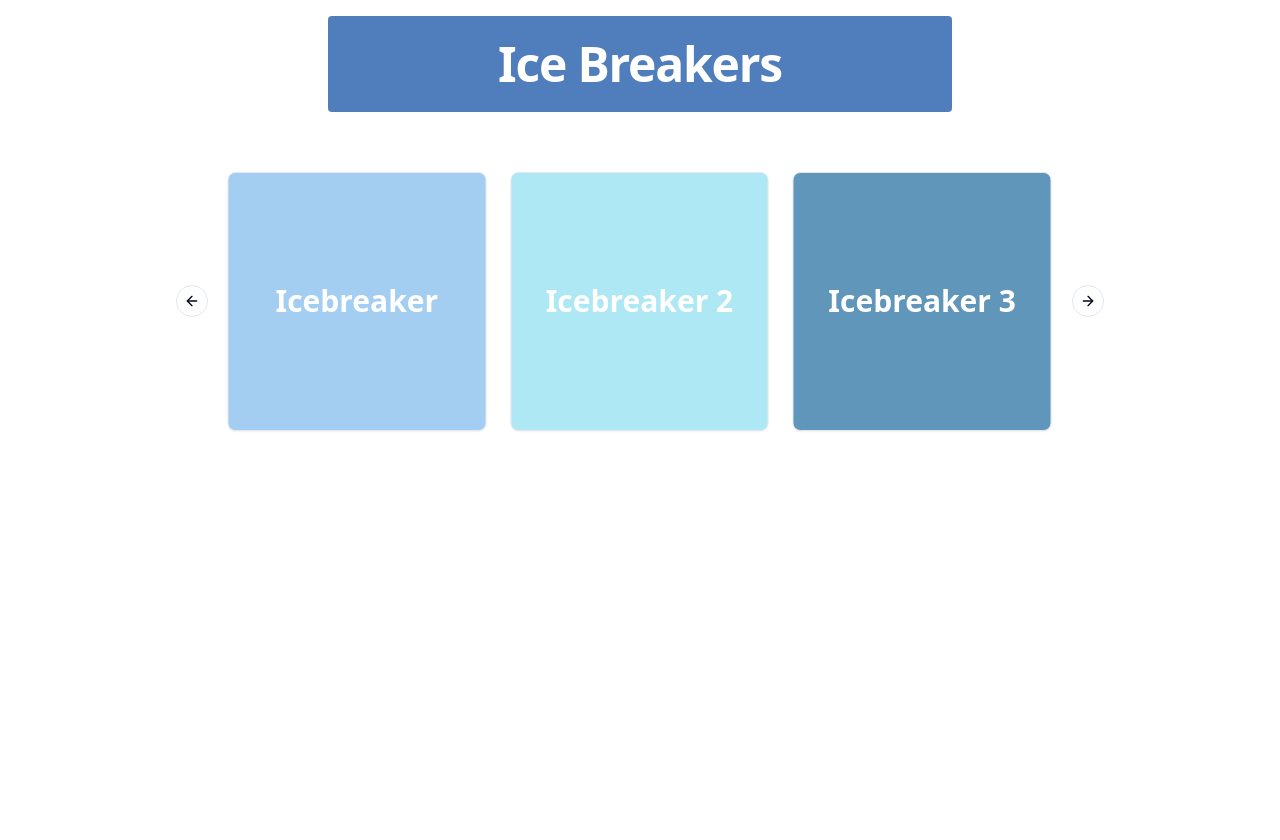
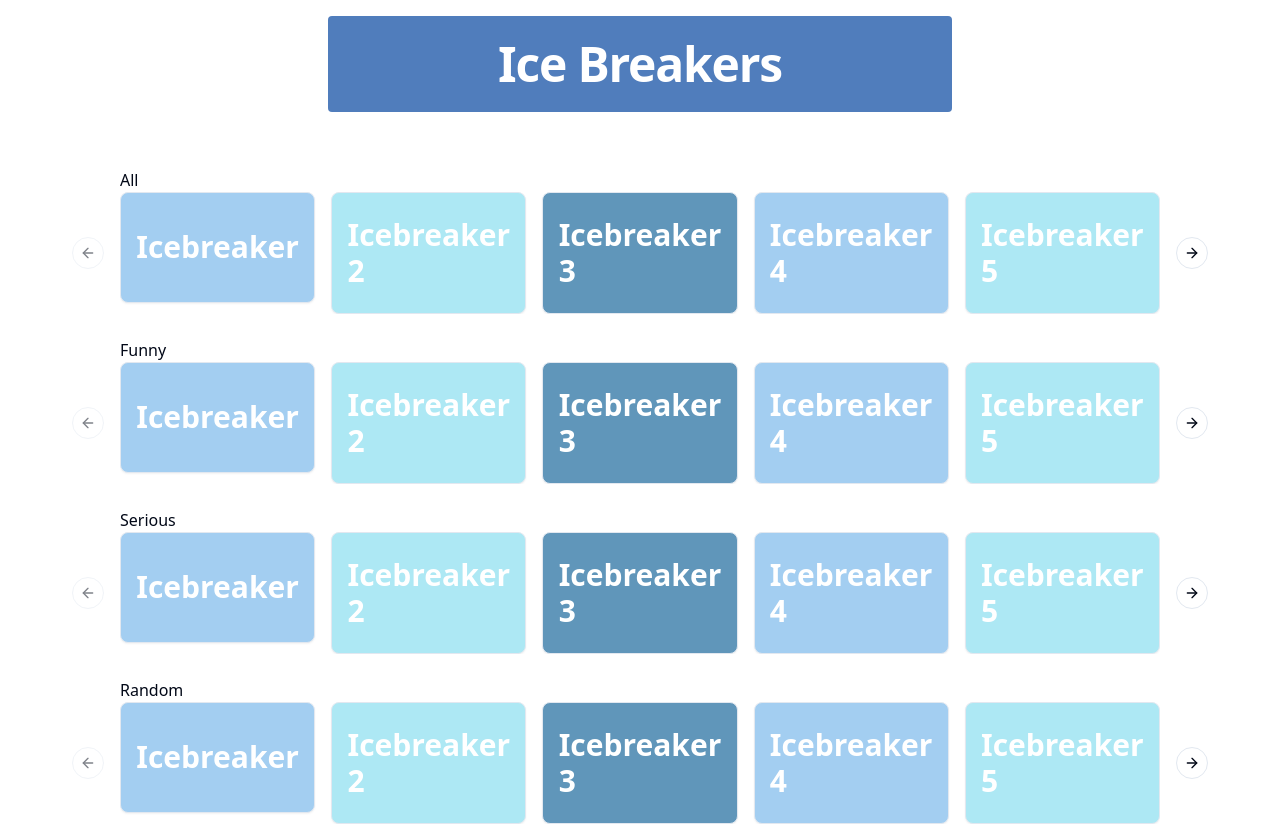
Before and after one commit to Brattetveit/Ice-breakers, a React (Vite) app in the folder client/: page / in a window 1280 px wide. Before the commit the page ends 800 px from the top, so only its background shows below. Built offline with nearby package versions, Linux system fonts and the light colour scheme; no server answers.

Commit message:
category based carousels

```diff
--- a/client/src/pages/Home.tsx
+++ b/client/src/pages/Home.tsx
@@ -7,16 +7,13 @@ import {
   CarouselNext,
   CarouselPrevious,
 } from "@/components/ui/carousel";
-import { useGetIcebreakers } from "@/hooks/useGetIcebreakers";
 import { type Icebreaker } from "@/types";
-import { useEffect } from "react";
 
 const CAROUSEL_COLORS = ["#A3CEF1", "#ADE8F4", "#6096BA"];
 
+const CATEGORIES = ["All", "Funny", "Serious", "Random"];
+
 export const Home = () => {
-  // eslint-disable-next-line @typescript-eslint/no-unused-vars
-  const { isLoading, icebreakers, getIcebreakers } = useGetIcebreakers();
-
   const icebreakersTest: Icebreaker[] = [
     {
       name: "Icebreaker",
@@ -47,39 +44,30 @@ export const Home = () => {
     },
   ];
 
-  useEffect(() => {
-    getIcebreakers();
-    // eslint-disable-next-line react-hooks/exhaustive-deps
-  }, []);
-
   return (
     <div className="flex min-h-screen w-full flex-col items-center gap-14 p-4">
       <div className="flex w-1/2 justify-center rounded bg-[#507DBC] p-6 text-white">
         <H1>Ice Breakers</H1>
       </div>
-      <div className="sm:w-1/3 lg:w-2/3">
-        {isLoading ? (
-          "Loading..."
-        ) : (
-          <Carousel
-            opts={{
-              loop: true,
-              startIndex: 1,
-            }}
-          >
+      <div className="flex w-5/6 flex-col gap-6">
+        {CATEGORIES.map((category, idx) => {
+          return (
+            <div key={idx}>
+              <h2>{category}</h2>
+              <Carousel>
                 <CarouselContent>
-              {Array.from({ length: icebreakersTest.length }).map((_, idx) => (
-                <CarouselItem key={idx} className="md:basis-1/2 lg:basis-1/3">
-                  <div className="p-1">
+                  {icebreakersTest.map((icebreaker, idx) => (
+                    <CarouselItem key={idx} className="basis-1/5">
+                      <div className="">
                         <Card
                           style={{
                             backgroundColor:
                               CAROUSEL_COLORS[idx % CAROUSEL_COLORS.length],
                           }}
                         >
-                      <CardContent className="flex aspect-square items-center justify-center p-6">
+                          <CardContent className="flex aspect-video items-center justify-center p-6">
                             <span className="text-3xl font-semibold text-white">
-                          {icebreakersTest[idx].name}
+                              {icebreaker.name}
                             </span>
                           </CardContent>
                         </Card>
@@ -90,7 +78,9 @@ export const Home = () => {
                 <CarouselPrevious />
                 <CarouselNext />
               </Carousel>
-        )}
+            </div>
+          );
+        })}
       </div>
     </div>
   );
```
Lines whose indentation alone changed are shown as unchanged.
